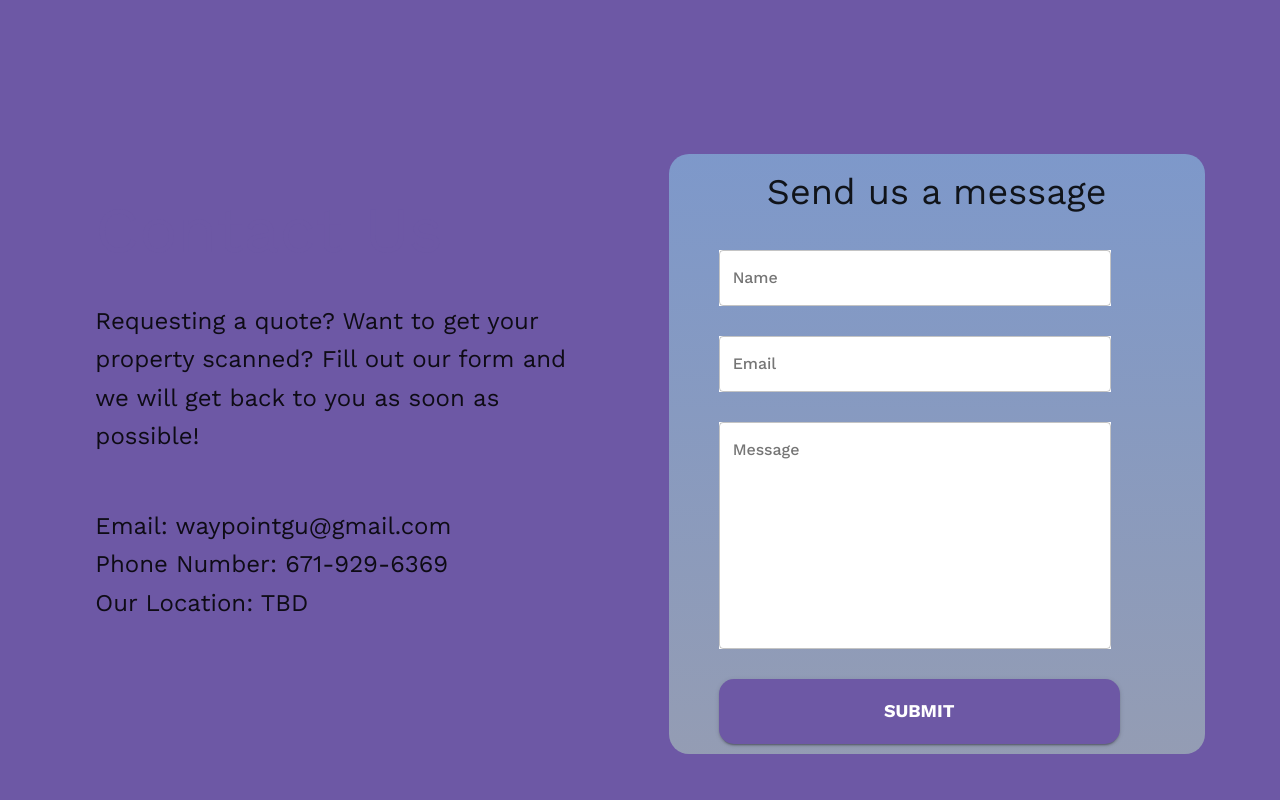
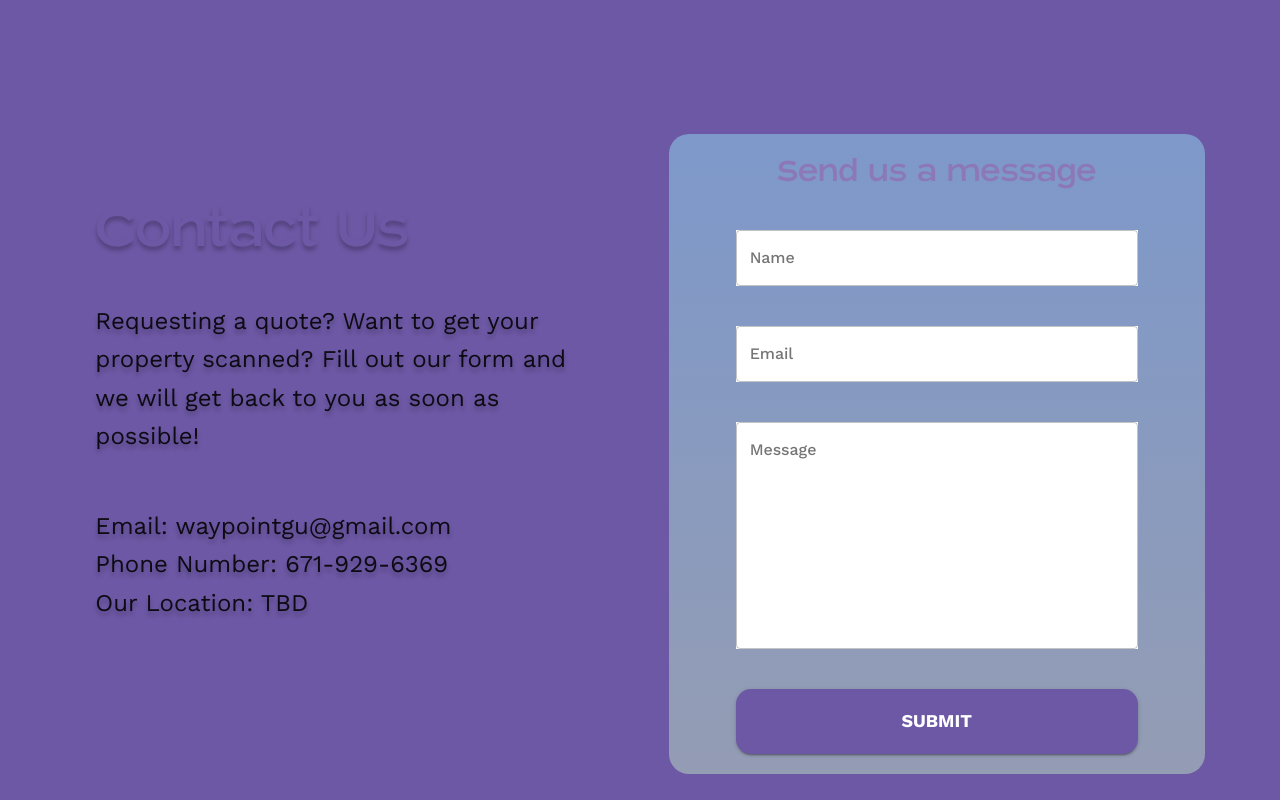
Before and after one commit to brandon-tr/real-landing, a Next.js app: page /components/contact in a window 1280 px wide. Built offline with nearby package versions, Linux system fonts and the light colour scheme.

Commit message:
Fixed changes

```diff
--- a/pages/components/contact/index.js
+++ b/pages/components/contact/index.js
@@ -7,6 +7,9 @@ const useStyles = makeStyles((theme) => ({
             marginTop: '20%'
         },
     },
+    textLight: {
+        color: theme.palette.primary.light
+    }
 }));
 
 
@@ -20,6 +23,7 @@ export default function ContactIndex() {
                         <Typography
                             color="primary"
                             style={{
+                                fontFamily: 'Blatant',
                                 fontSize: '64px',
                                 fontStyle: 'normal',
                                 fontWeight: 400,
@@ -27,7 +31,8 @@ export default function ContactIndex() {
                                 letterSpacing: '0em',
                                 padding: '20px',
                                 textAlign: 'left',
-                                width: '100%'
+                                width: '100%',
+                                textShadow: '0px 4px 4px rgba(0, 0, 0, 0.25)'
                             }}>
                             Contact Us
                         </Typography>
@@ -37,7 +42,8 @@ export default function ContactIndex() {
                             fontWeight: 400,
                             lineHeight: '38.4px',
                             letterSpacing: '0em',
-                            padding: '20px 20px 25px 20px'
+                            padding: '20px 20px 25px 20px',
+                            textShadow: '0px 4px 4px rgba(0, 0, 0, 0.25)'
                         }}>
                             Requesting a quote? Want to get your property scanned? Fill out our form and we will get back to you as soon as possible!
                         </Typography>
@@ -49,7 +55,8 @@ export default function ContactIndex() {
                             lineHeight: '38.4px',
                             letterSpacing: '0em',
                             padding: '20px 0 0 20px',
-                            width: '100%'
+                            width: '100%',
+                            textShadow: '0px 4px 4px rgba(0, 0, 0, 0.25)'
                         }}>
                             Email: waypointgu@gmail.com
                         </Typography>
@@ -60,7 +67,8 @@ export default function ContactIndex() {
                             lineHeight: '38.4px',
                             letterSpacing: '0em',
                             paddingLeft: '20px',
-                            width: '100%'
+                            width: '100%',
+                            textShadow: '0px 4px 4px rgba(0, 0, 0, 0.25)'
                         }}>
                             Phone Number: 671-929-6369
                         </Typography>
@@ -71,7 +79,8 @@ export default function ContactIndex() {
                             lineHeight: '38.4px',
                             letterSpacing: '0em',
                             paddingLeft: '20px',
-                            width: '100%'
+                            width: '100%',
+                            textShadow: '0px 4px 4px rgba(0, 0, 0, 0.25)'
                         }}>
                             Our Location: TBD
                         </Typography>
@@ -84,7 +93,8 @@ export default function ContactIndex() {
                         minHeight: '50vh',
                         borderRadius: '20px'
                     }}>
-                        <Typography style={{
+                        <Typography className={classes.textLight} style={{
+                            fontFamily: 'Blatant',
                             fontSize: '36px',
                             fontStyle: 'normal',
                             fontWeight: 400,
@@ -96,20 +106,20 @@ export default function ContactIndex() {
                             Send us a message
                         </Typography>
                         <form style={{ width: '100%' }}>
-                            <Grid container justify="center" alignItems="center">
-                                <Grid item xs={12} sm={12} md={12} lg={12} xl={12} style={{ padding: '20px 50px 10px 50px' }}>
-                                    <TextField id="outlined-basic" label="Name" variant="outlined" style={{width: '90%', background: 'white'}} />
+                            <Grid container justify="center" alignItems="center" style={{ width: '100%' }}>
+                                <Grid item xs={9} style={{ padding: '20px 0' }}>
+                                    <TextField id="outlined-basic" label="Name" variant="outlined" style={{width: '100%', background: 'white'}} />
                                 </Grid>
-                                <Grid item xs={12} sm={12} md={12} lg={12} xl={12} style={{ padding: '20px 50px 10px 50px' }}>
-                                    <TextField id="outlined-basic" label="Email" variant="outlined" style={{ width: '90%', background: 'white'}}/>
+                                <Grid item xs={9} style={{ padding: '20px 0' }}>
+                                    <TextField id="outlined-basic" label="Email" variant="outlined" style={{ width: '100%', background: 'white'}}/>
                                 </Grid>
-                                <Grid item xs={12} sm={12} md={12} lg={12} xl={12} style={{ padding: '20px 50px 10px 50px' }}>
-                                    <TextField id="outlined-basic" multiline rows={10} label="Message" variant="outlined" style={{width: '90%', background: 'white'}}/>
+                                <Grid item xs={9} style={{ padding: '20px 0' }}>
+                                    <TextField id="outlined-basic" multiline rows={10} label="Message" variant="outlined" style={{width: '100%', background: 'white'}}/>
                                 </Grid>
-                                <Grid item xs={12} sm={12} md={12} lg={12} xl={12} style={{ padding: '20px 50px 10px 50px' }}>
+                                <Grid item xs={9} style={{ padding: '20px 0' }}>
                                     <Button variant="contained" color="primary" style={{
                                         height: '65px',
-                                        width: '92%',
+                                        width: '100%',
                                         borderRadius: '15px'
                                     }}>
                                         <Typography style={{
--- a/pages/components/contact/meet.js
+++ b/pages/components/contact/meet.js
@@ -9,7 +9,8 @@ const useStyles = makeStyles((theme) => ({
             marginTop: '40%'
         },
         [theme.breakpoints.up('xl')]: {
-            padding: '100px'
+            padding: '80px 0 80px 0',
+            width: '92%'
         },
     },
     textLight: {
@@ -48,6 +49,7 @@ export default function Meet() {
                     <Grid item xs={12} sm={12} md={6} lg={5} xl={6}>
                         <div className={classes.resolutionOuter} style={{
                             background: 'linear-gradient(180deg, rgba(142, 216, 239, 0.5) 0%, rgba(186, 224, 194, 0.5) 100%)',
+                            borderRadius: '20px'
                         }}>
                             <Box display="flex" flexDirection="column" alignItems="center" justifyContent="center">
                                 <Image src="/jolli.png" width={450} height={450} />
@@ -69,6 +71,7 @@ export default function Meet() {
                     <Grid item xs={12} sm={12} md={6} lg={5} xl={6}>
                         <div className={classes.resolutionOuter} style={{
                             background: 'linear-gradient(180deg, rgba(142, 216, 239, 0.5) 0%, rgba(186, 224, 194, 0.5) 100%)',
+                            borderRadius: '20px'
                         }}>
                             <Box display="flex" flexDirection="column" alignItems="center" justifyContent="center">
                                 <Image src="/jay.png" width={450} height={450} />
```
